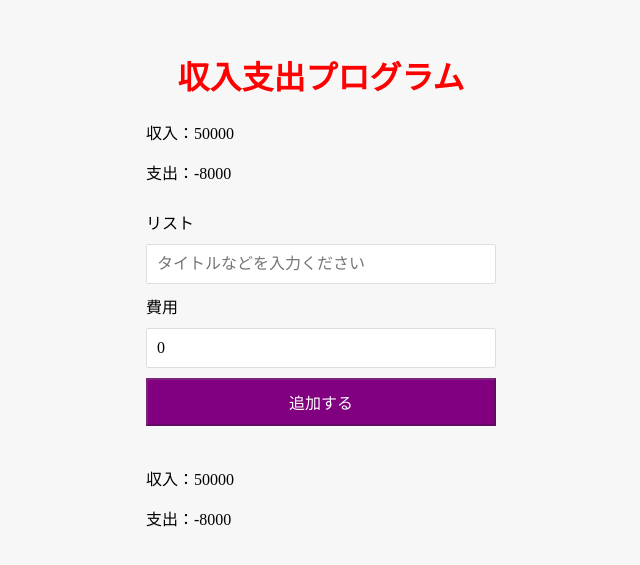
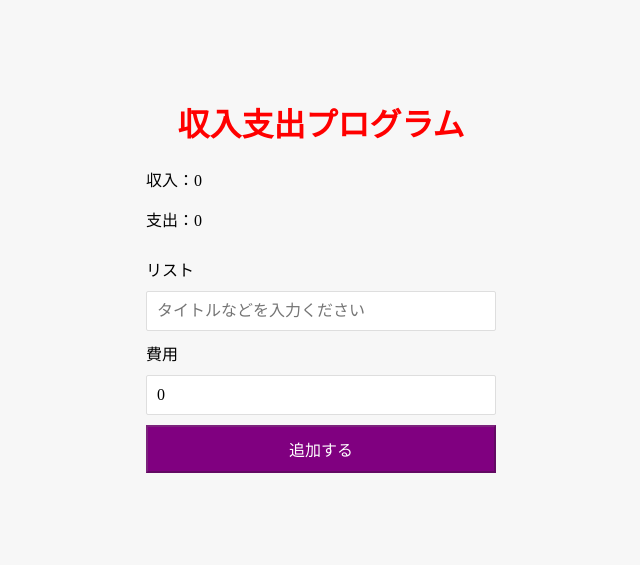
Before and after one commit to kiatklai/react-basic, a React (Create React App) app: page / in a window 1280 px wide. Shown: the part 109-674 px from the top of the page, without its empty margins (319-959 px from the left). Built offline with nearby package versions, Linux system fonts and the light colour scheme.

Commit message:
収入支出アプリ

```diff
--- a/src/App.js
+++ b/src/App.js
@@ -1,7 +1,7 @@
 import Transaction from "./component/Transaction";
 import './App.css';
 import FormComponent from "./component/FormComponent";
-import { useState } from "react";
+import { useState,useEffect } from "react";
 import DataContext from "./data/DataContext";
 import Reportcomponent from "./component/ReportComponent";
 
@@ -9,16 +9,28 @@
 
 function App() {
   const [items,setItem] = useState([])
+
+  const [reportIncome,setReportIncome] = useState(0)
+  const [reportExpense,setReportExpense] = useState(0)
+
   const onAddNewItem = (newItem) =>{
     setItem((prevItem)=>{
       return [newItem,...prevItem]
     })
   }
+  useEffect(()=>{
+    const amounts = items.map(items=>items.amount)
+    const income = amounts.filter(element=>element>0).reduce((total,element)=>total+=element,0)
+    const expense = (amounts.filter(element=>element<0).reduce((total,element)=>total+=element,0))*-1
+    setReportIncome(income)
+    setReportExpense(expense)
+  },[items,reportIncome,reportExpense])
+
   return (
     <DataContext.Provider value={
       {
-        income: 50000,
-        expense: -8000
+        income: reportIncome,
+        expense: reportExpense
       }
     }>
       <div className="container">
--- a/src/component/Transaction.js
+++ b/src/component/Transaction.js
@@ -1,11 +1,8 @@
-import { useContext } from 'react'
 import Item from './Item'
 import './transaction.css'
-import DataContext from '../data/DataContext'
 
 const Transaction =(props)=>{
   const {items} = props
-  const {income , expense} = useContext(DataContext)
   return (
     <div>
       <ul className='item-list'>
@@ -13,8 +10,6 @@
           return <Item {...element} key={element.id}/>
         })}
       </ul>
-      <p>収入：{income}</p>
-      <p>支出：{expense}</p>
     </div>
   );
 }
```
